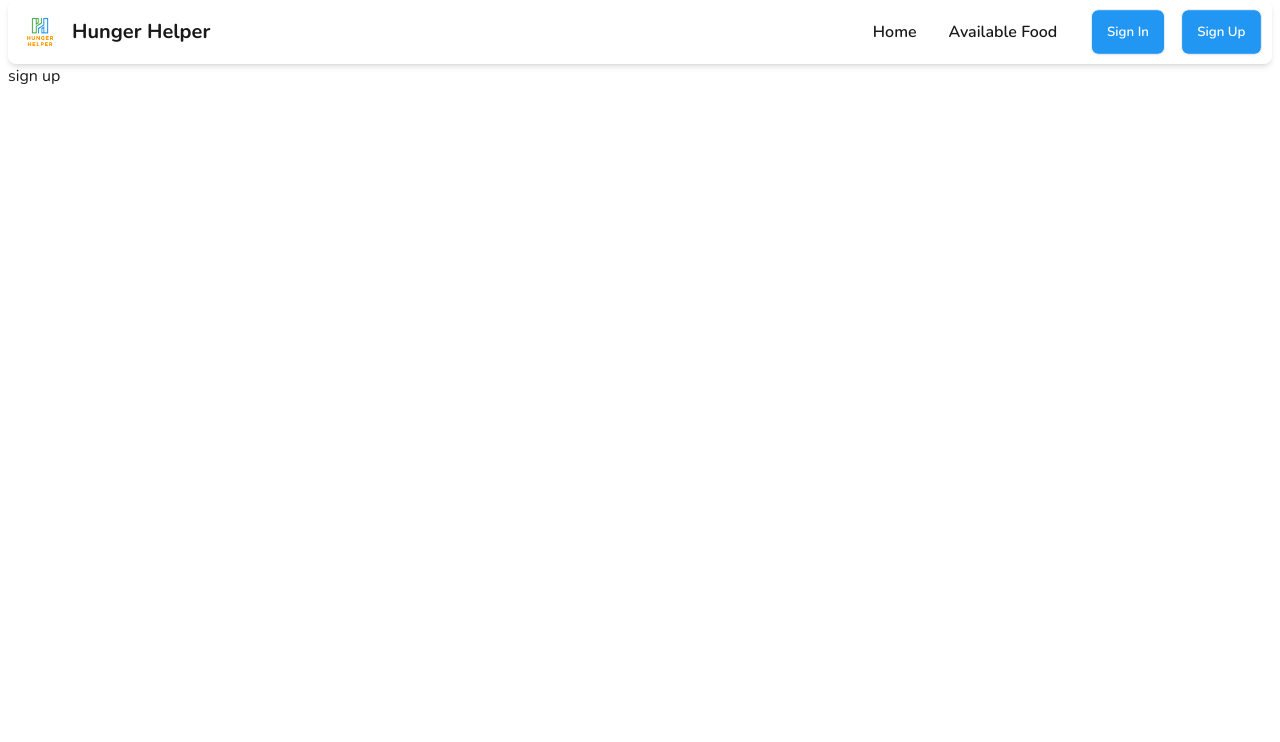
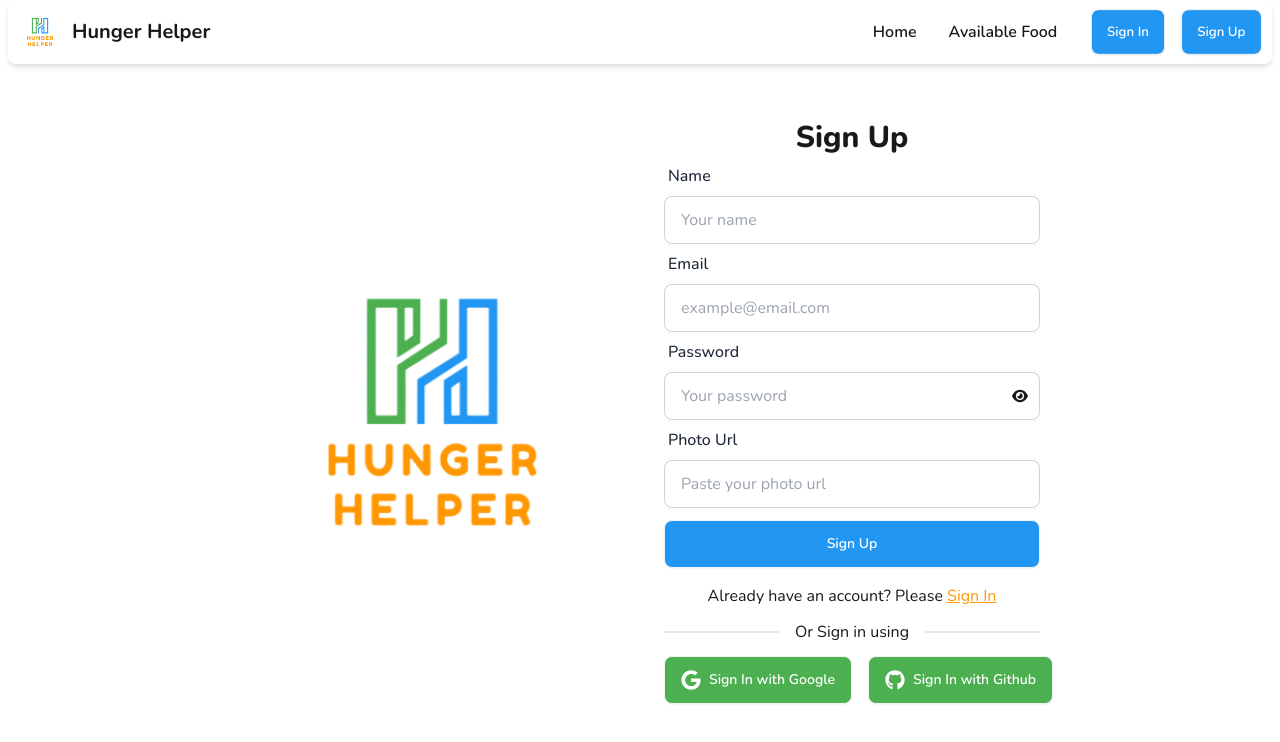
Before and after one commit to yasin-arft/Hunger-Helper-Client, a React (Vite) app: page /sign_up in a window 1280 px wide. Shown: the top 742 px of the page. Built offline with nearby package versions, Linux system fonts and the light colour scheme.

Commit message:
sign up form added

```diff
--- /dev/null
+++ b/src/pages/shared/socialSingIns/SocialSignIns.jsx
@@ -0,0 +1,18 @@
+import { FaGoogle, FaGithub } from "react-icons/fa";
+
+const SocialSignIns = () => {
+  return (
+    <div className="text-center flex gap-4 flex-col lg:flex-row">
+      <button className="btn bg-green-light hover:bg-green-dark text-white">
+        <FaGoogle className="text-xl" />
+        Sign In with Google
+      </button>
+      <button className="btn bg-green-light hover:bg-green-dark text-white">
+        <FaGithub className="text-xl" />
+        Sign In with Github
+      </button>
+    </div>
+  );
+};
+
+export default SocialSignIns;
--- a/src/pages/signIn/SignIn.jsx
+++ b/src/pages/signIn/SignIn.jsx
@@ -1,9 +1,9 @@
 import { useForm } from "react-hook-form";
 import { Link } from "react-router-dom";
-import { FaGoogle, FaGithub } from "react-icons/fa";
 import { FaEye, FaEyeSlash } from "react-icons/fa6";
 import logo from '../../assets/logo/hunger_helper_logo.png';
 import { useState } from "react";
+import SocialSignIns from "../shared/socialSingIns/SocialSignIns";
 
 const SignIn = () => {
   const { register, handleSubmit, formState: { errors } } = useForm();
@@ -17,9 +17,9 @@ const SignIn = () => {
   }
 
   return (
-    <div className="hero my-10">
-      <div className="hero-content flex-col lg:flex-row gap-10">
-        <img src={logo} className="max-w-sm rounded-lg" />
+    <div className="hero my-5 md:my-8 lg:my-10">
+      <div className="hero-content flex-col md:flex-row gap-5 md:gap-10">
+        <img src={logo} className="w-1/2 md:max-w-sm rounded-lg" />
         <div>
           <h2 className="text-3xl font-extrabold text-center">Sign In</h2>
           <form onSubmit={handleSubmit(handleSignIn)}>
@@ -61,22 +61,13 @@ const SignIn = () => {
             <input type="submit" value="Sign In" className="btn bg-blue-light text-white w-full mt-3 hover:bg-blue-dark" />
           </form>
 
-          {/* redirect to register */}
+          {/* redirect to sing up */}
           <p className="mt-4 text-center">Don&#39;t have an account? Please <Link className="underline text-orange-light" to={'/sign_up'}>Sign Up</Link></p>
 
           <div className="divider">Or Sign in using</div>
 
           {/* social login options */}
-          <div className="text-center">
-            <button className="btn bg-green-light hover:bg-green-dark text-white mr-4">
-              <FaGoogle className="text-xl" />
-              Sign In with Google
-            </button>
-            <button className="btn bg-green-light hover:bg-green-dark text-white">
-              <FaGithub className="text-xl" />
-              Sign In with Github
-            </button>
-          </div>
+          <SocialSignIns />
         </div>
       </div>
     </div>
--- a/src/pages/signUp/SignUp.jsx
+++ b/src/pages/signUp/SignUp.jsx
@@ -1,7 +1,113 @@
+import { useForm } from "react-hook-form";
+import { Link } from "react-router-dom";
+import { FaEye, FaEyeSlash } from "react-icons/fa6";
+import logo from '../../assets/logo/hunger_helper_logo.png';
+import { useState } from "react";
+import SocialSignIns from "../shared/socialSingIns/SocialSignIns";
+
 const SignUp = () => {
+  const { register, handleSubmit, formState: { errors } } = useForm();
+  const [hidePassword, setHidePassword] = useState(true);
+
+  // login handler
+  const handleSignUp = data => {
+    const name = data.name;
+    const email = data.email;
+    const password = data.password;
+    const photo = data.photo;
+    console.log(name, email, password, photo);
+  }
   return (
-    <div>
-      sign up
+    <div className="hero my-5 md:my-8 lg:my-10">
+      <div className="hero-content flex-col md:flex-row gap-5 md:gap-10">
+        <img src={logo} className="w-1/2 md:max-w-sm rounded-lg" />
+        <div>
+          <h2 className="text-3xl font-extrabold text-center">Sign Up</h2>
+          <form onSubmit={handleSubmit(handleSignUp)}>
+            {/* name */}
+            <label className="form-control w-full">
+              <div className="label">
+                <span className="label-text text-base font-medium">Name</span>
+              </div>
+              <input
+                {...register('name', {
+                  required: 'Name is required'
+                })}
+                type="text"
+                placeholder="Your name"
+                className="input input-bordered w-full"
+              />
+            </label>
+            {errors.name && (<small className="text-error">{errors.name.message}</small>)}
+
+            {/* email */}
+            <label className="form-control w-full">
+              <div className="label">
+                <span className="label-text text-base font-medium">Email</span>
+              </div>
+              <input
+                {...register('email', {
+                  required: 'Provide your email'
+                })}
+                type="email" placeholder="example@email.com" className="input input-bordered w-full" />
+            </label>
+            {errors.email && (<small className="text-error">{errors.email.message}</small>)}
+
+            {/* password */}
+            <label className="form-control w-full">
+              <div className="label">
+                <span className="label-text text-base font-medium">Password</span>
+              </div>
+              <div className="relative">
+                <input
+                  {...register('password', {
+                    required: 'Provide your password',
+                    pattern: {
+                      value: /^(?=.*[a-z])(?=.*[A-Z]).{6,}$/,
+                      message: 'Password must contain an uppercase letter, lowercase letter and 6 characters'
+                    }
+                  })}
+                  type={hidePassword ? "password" : "text"}
+                  placeholder="Your password" className="input input-bordered w-full" />
+                <span onClick={() => setHidePassword(!hidePassword)} className="absolute top-1/2 right-2 -translate-y-1/2 cursor-pointer p-1 w-6">
+                  {
+                    hidePassword ? <FaEye /> : <FaEyeSlash />
+                  }
+                </span>
+              </div>
+            </label>
+            <div className="max-w-full">
+              {errors.password && (<small className="text-error text-wrap">{errors.password.message}</small>)}
+            </div>
+
+            {/* photo url */}
+            <label className="form-control w-full">
+              <div className="label">
+                <span className="label-text text-base font-medium">Photo Url</span>
+              </div>
+              <input
+                {...register('photo', {
+                  required: 'Photo url is required'
+                })}
+                type="text"
+                placeholder="Paste your photo url"
+                className="input input-bordered w-full" />
+            </label>
+            {errors.photo && (<small className="text-error">{errors.photo.message}</small>)}
+
+            {/* form submit button */}
+            <input type="submit" value="Sign Up" className="btn bg-blue-light text-white w-full mt-3 hover:bg-blue-dark" />
+          </form>
+
+          {/* redirect to sign in */}
+          <p className="mt-4 text-center">Already have an account? Please <Link className="underline text-orange-light" to={'/sign_in'}>Sign In</Link></p>
+
+          <div className="divider">Or Sign in using</div>
+
+          {/* social login options */}
+          <SocialSignIns />
+        </div>
+      </div>
     </div>
   );
 };
```
